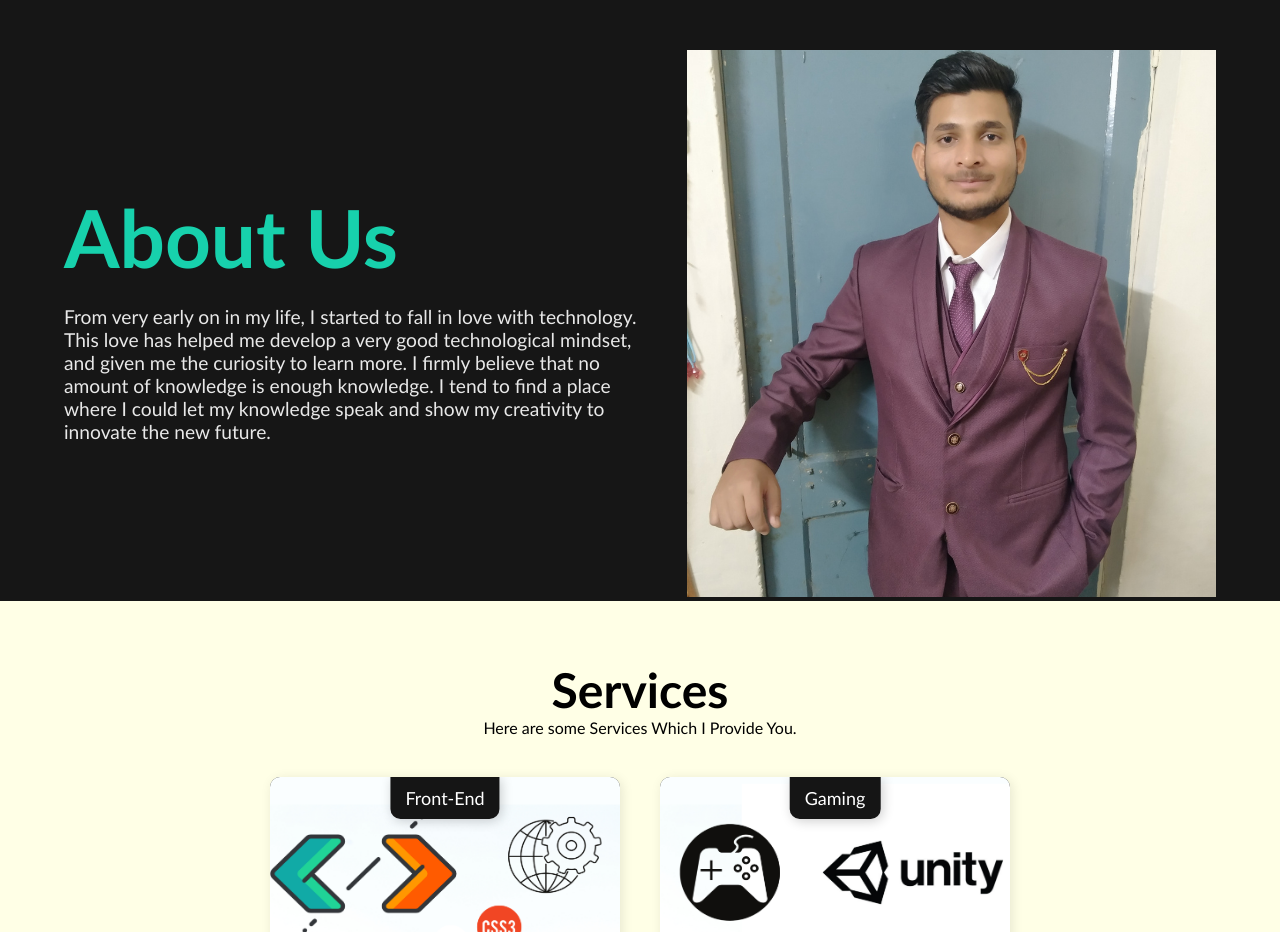
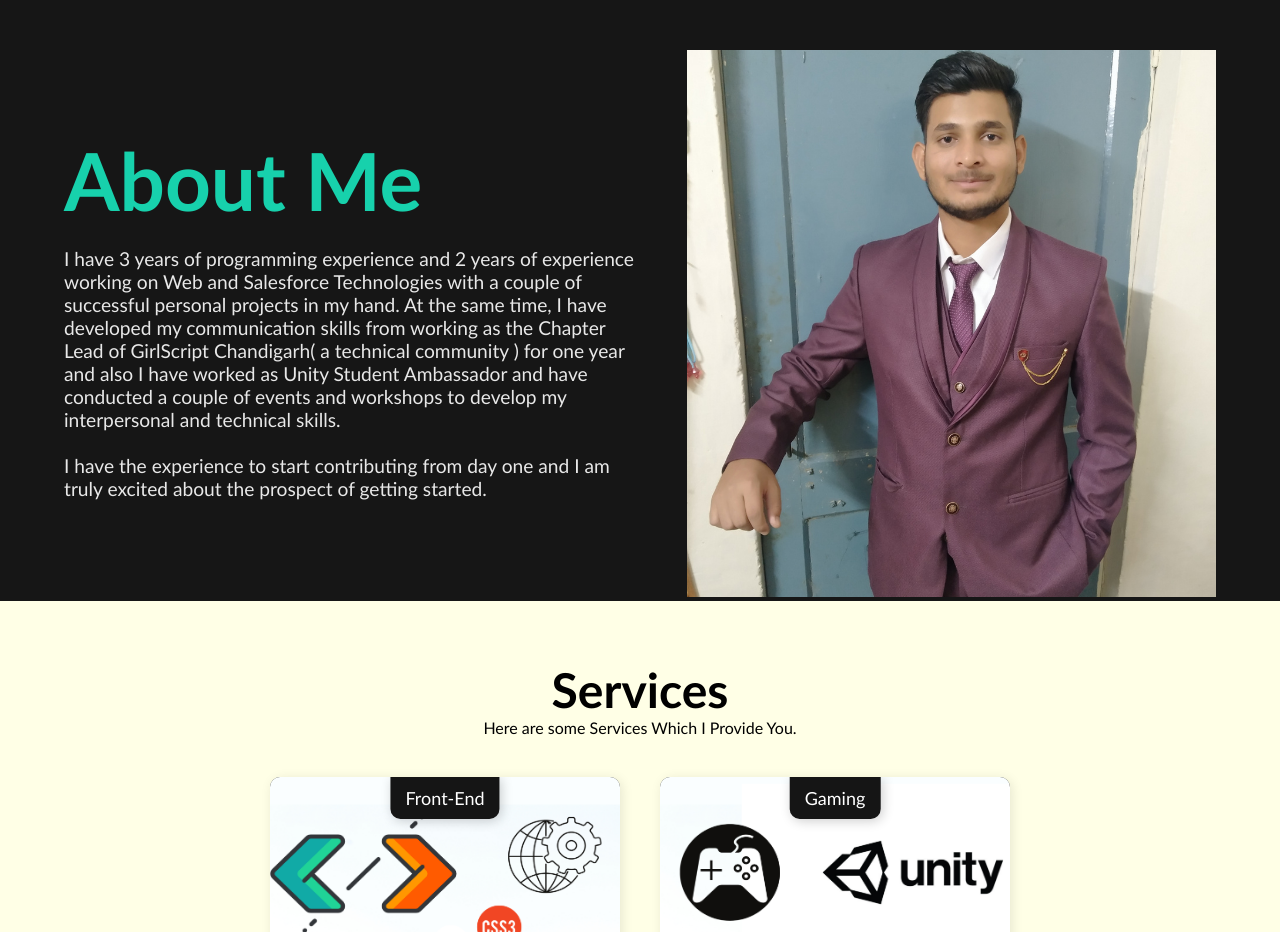
Before and after one commit to Rahilsha25/rahilsha, a plain HTML site: page index.html in a window 1280 px wide. Shown: the part 800-1732 px from the top of the page. Drawn offline with Linux system fonts and the light colour scheme.

Commit message:
Update index.html

```diff
--- a/index.html
+++ b/index.html
@@ -80,12 +80,15 @@
 		<section id="about">
 			<!--text---------------------->
 			<div class="about-text">
-				<h1>About Us</h1>
-				<p>From very early on in my life, I started to fall in love with technology. This
-				love has helped me develop a very good technological mindset, and given
-				me the curiosity to learn more. I firmly believe that no amount of
-				knowledge is enough knowledge. I tend to find a place where I could let
-				my knowledge speak and show my creativity to innovate the new future.</p>
+				<h1>About Me</h1>
+				<p>I have 3 years of programming experience and 2 years of experience working on
+				Web and Salesforce Technologies with a couple of successful personal projects
+				in my hand. At the same time, I have developed my communication skills from
+				working as the Chapter Lead of GirlScript Chandigarh( a technical community )
+				for one year and also I have worked as Unity Student Ambassador and have
+				conducted a couple of events and workshops to develop my interpersonal and
+				technical skills. <br><br>I have the experience to start contributing from day one and
+				I am truly excited about the prospect of getting started.</p>
 			</div>
 			<!--about-model----------------->
 			<div class="about-model">
@@ -166,7 +169,7 @@
 	<!--portfolio-box-3-------->
 	<div class="p-box">
 	<!--text--------->
-	<a href="https://explore-engage.live/" target="_blank">
+	<a href="http://explorengage.me/explore_engage/" target="_blank">
 	<div class="overlay-text">
 	<h1>EXPLORE & ENGAGE</h1>
 	<p>A Blog website to showcase Articles and Poems</p>
```
